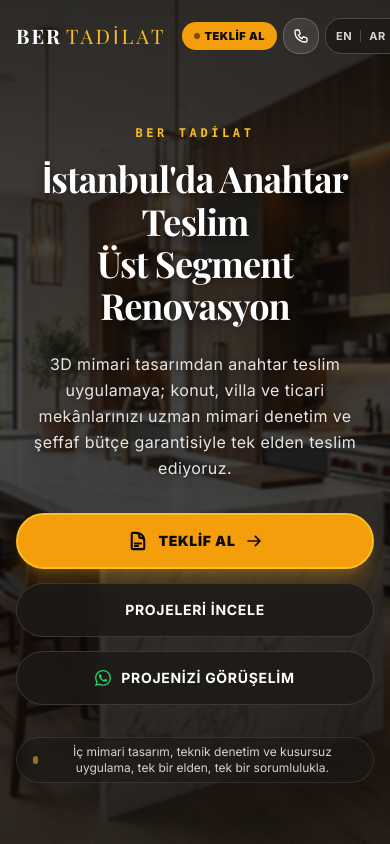
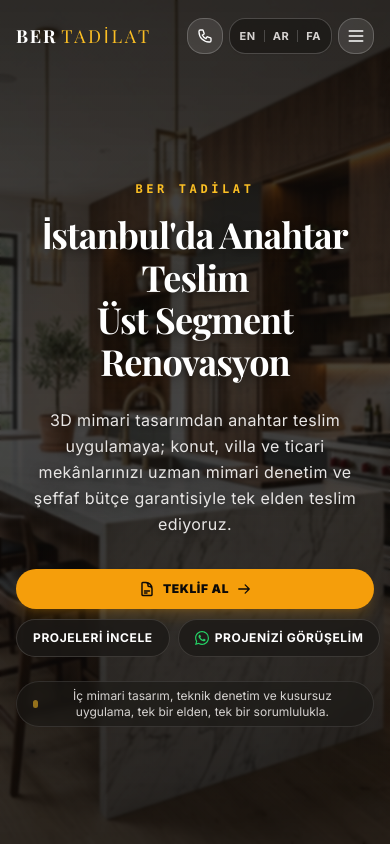
Before and after one commit to yusufcalisir/construction-web, a Next.js app: page / in a window 390 px wide. Shown: the top 844 px of the page. Built offline with nearby package versions, Linux system fonts and the light colour scheme.

Commit message:
fix(mobile): optimize mobile header layout and scale down buttons for mobile

```diff
--- a/components/About.tsx
+++ b/components/About.tsx
@@ -30,7 +30,7 @@ export default function About() {
         {/* CTA */}
         <div>
           <SafeWhatsAppButton
-            className="group inline-flex items-center gap-2.5 px-8 py-4 rounded-full font-bold text-sm bg-stone-900 text-white hover:bg-amber-500 hover:text-stone-950 transition-all duration-300 hover:shadow-xl hover:shadow-amber-500/25 hover:-translate-y-0.5"
+            className="group inline-flex items-center gap-2.5 px-6 sm:px-8 py-3 sm:py-3.5 rounded-full font-bold text-xs sm:text-sm bg-stone-900 text-white hover:bg-amber-500 hover:text-stone-950 transition-all duration-300 hover:shadow-xl hover:shadow-amber-500/25 hover:-translate-y-0.5"
             ariaLabel={t('about.cta')}
           >
             <span>{t('about.cta')}</span>
--- a/components/Contact.tsx
+++ b/components/Contact.tsx
@@ -30,7 +30,7 @@ export default function Contact() {
             {/* Quick WhatsApp Action button */}
             <div className="pt-6">
               <SafeWhatsAppButton
-                className="inline-flex items-center gap-3 px-8 py-4 rounded-xl bg-green-500 hover:bg-green-600 text-white font-bold text-xs tracking-widest uppercase transition-all duration-300 shadow-lg shadow-green-500/20 hover:-translate-y-0.5 active:translate-y-0"
+                className="w-full sm:w-auto inline-flex items-center justify-center gap-2.5 px-6 sm:px-8 py-3.5 sm:py-4 rounded-xl bg-green-500 hover:bg-green-600 text-white font-bold text-xs tracking-widest uppercase transition-all duration-300 shadow-lg shadow-green-500/20 hover:-translate-y-0.5 active:translate-y-0"
               >
                 <svg className="w-5 h-5 fill-current" viewBox="0 0 24 24">
                   <path d="M17.472 14.382c-.297-.149-1.758-.867-2.03-.967-.273-.099-.471-.148-.67.15-.197.297-.767.966-.94 1.164-.173.199-.347.223-.644.075-.297-.15-1.255-.463-2.39-1.475-.883-.788-1.48-1.761-1.653-2.059-.173-.297-.018-.458.13-.606.134-.133.298-.347.446-.52.149-.174.198-.298.298-.497.099-.198.05-.371-.025-.52-.075-.149-.669-1.612-.916-2.207-.242-.579-.487-.5-.669-.51-.173-.008-.371-.01-.57-.01-.198 0-.52.074-.792.372-.272.297-1.04 1.016-1.04 2.479 0 1.462 1.065 2.875 1.213 3.074.149.198 2.096 3.2 5.077 4.487.709.306 1.262.489 1.694.625.712.227 1.36.195 1.871.118.571-.085 1.758-.719 2.006-1.413.248-.694.248-1.289.173-1.413-.074-.124-.272-.198-.57-.347m-5.421 7.403h-.004a9.87 9.87 0 01-5.031-1.378l-.361-.214-3.741.982.998-3.648-.235-.372a9.86 9.86 0 01-1.51-5.26c.001-5.45 4.436-9.884 9.888-9.884 2.64 0 5.122 1.03 6.988 2.898a9.825 9.825 0 012.893 6.994c-.003 5.45-4.437 9.884-9.885 9.884m8.413-18.297A11.815 11.815 0 0012.05 0C5.495 0 .16 5.335.157 11.892c0 2.096.547 4.142 1.588 5.945L.057 24l6.305-1.654a11.882 11.882 0 005.683 1.448h.005c6.554 0 11.89-5.335 11.893-11.893a11.821 11.821 0 00-3.48-8.413Z" />
--- a/components/Hero.tsx
+++ b/components/Hero.tsx
@@ -108,9 +108,9 @@ export default function Hero() {
             {t('hero.subheadline')}
           </p>
 
-          {/* Premium CTA Buttons */}
-          <div className="flex flex-col sm:flex-row items-center justify-center gap-3.5 sm:gap-4 mb-8 w-full sm:w-auto">
-            {/* Primary Large Teklif Al Button */}
+          {/* Hero Premium CTA Buttons */}
+          <div className="flex flex-col sm:flex-row items-center justify-center gap-2.5 sm:gap-3.5 mb-6 sm:mb-8 w-full sm:w-auto max-w-md sm:max-w-none">
+            {/* Primary Teklif Al Button */}
             <a
               href="#on-degerlendirme"
               onClick={(e) => {
@@ -121,17 +121,19 @@ export default function Hero() {
                   window.scrollTo({ top: offsetTop, behavior: 'smooth' })
                 }
               }}
-              className="w-full sm:w-auto inline-flex items-center justify-center gap-2.5 px-9 sm:px-11 py-4 rounded-full font-black text-sm sm:text-base tracking-wider uppercase bg-amber-500 text-stone-950 hover:bg-amber-400 hover:shadow-2xl hover:shadow-amber-500/40 transition-all duration-300 hover:scale-105 active:scale-95 focus:outline-none cursor-pointer border-2 border-amber-400 shadow-xl shadow-amber-500/25"
+              className="w-full sm:w-auto inline-flex items-center justify-center gap-2 px-6 sm:px-8 py-3 sm:py-3.5 rounded-full font-black text-xs sm:text-sm tracking-wider uppercase bg-amber-500 text-stone-950 hover:bg-amber-400 hover:shadow-xl hover:shadow-amber-500/30 transition-all duration-300 hover:scale-105 active:scale-95 focus:outline-none cursor-pointer shadow-lg shadow-amber-500/20"
             >
-              <svg className="w-5 h-5 fill-none stroke-current" strokeWidth={2.5} viewBox="0 0 24 24">
+              <svg className="w-4 h-4 fill-none stroke-current" strokeWidth={2.2} viewBox="0 0 24 24">
                 <path strokeLinecap="round" strokeLinejoin="round" d="M19.5 14.25v-2.625a3.375 3.375 0 00-3.375-3.375h-1.5A1.125 1.125 0 0113.5 7.125v-1.5a3.375 3.375 0 00-3.375-3.375H8.25m0 12.75h7.5m-7.5 3H12M10.5 2.25H5.625c-.621 0-1.125.504-1.125 1.125v17.25c0 .621.504 1.125 1.125 1.125h12.75c.621 0 1.125-.504 1.125-1.125V11.25a9 9 0 00-9-9z" />
               </svg>
               <span>{t('nav.quote')}</span>
-              <svg className="w-4 h-4 fill-none stroke-current" strokeWidth={2.5} viewBox="0 0 24 24">
+              <svg className="w-3.5 h-3.5 fill-none stroke-current" strokeWidth={2.2} viewBox="0 0 24 24">
                 <path strokeLinecap="round" strokeLinejoin="round" d="M14 5l7 7m0 0l-7 7m7-7H3" />
               </svg>
             </a>
 
+            {/* Mobile 2nd row / Desktop side-by-side: Projects & WhatsApp */}
+            <div className="flex items-center gap-2 sm:gap-3 w-full sm:w-auto">
               <a
                 href="#gallery"
                 onClick={(e) => {
@@ -142,20 +144,21 @@ export default function Hero() {
                     window.scrollTo({ top: offsetTop, behavior: 'smooth' })
                   }
                 }}
-              className="w-full sm:w-auto inline-flex items-center justify-center px-7 sm:px-8 py-4 rounded-full font-bold text-sm tracking-wider uppercase bg-stone-900/80 hover:bg-stone-850 text-white border border-stone-700/80 backdrop-blur-md hover:border-amber-400/50 transition-all duration-300 hover:-translate-y-0.5 active:translate-y-0 focus:outline-none cursor-pointer"
+                className="flex-1 sm:flex-initial inline-flex items-center justify-center px-4 sm:px-6 py-2.5 sm:py-3.5 rounded-full font-bold text-xs sm:text-sm tracking-wider uppercase bg-stone-900/80 hover:bg-stone-850 text-white border border-stone-700/80 backdrop-blur-md hover:border-amber-400/50 transition-all duration-300 hover:-translate-y-0.5 active:translate-y-0 focus:outline-none cursor-pointer text-center whitespace-nowrap"
               >
                 {t('hero.btnProjects')}
               </a>
 
               <SafeWhatsAppButton
-              className="w-full sm:w-auto group inline-flex items-center justify-center gap-2.5 px-7 sm:px-8 py-4 rounded-full font-bold text-sm tracking-wider uppercase bg-stone-900/80 hover:bg-stone-850 text-white border border-stone-700/80 backdrop-blur-md hover:border-emerald-400/50 transition-all duration-300 hover:-translate-y-0.5 active:translate-y-0 focus:outline-none"
+                className="flex-1 sm:flex-initial group inline-flex items-center justify-center gap-1.5 sm:gap-2 px-4 sm:px-6 py-2.5 sm:py-3.5 rounded-full font-bold text-xs sm:text-sm tracking-wider uppercase bg-stone-900/80 hover:bg-stone-850 text-white border border-stone-700/80 backdrop-blur-md hover:border-emerald-400/50 transition-all duration-300 hover:-translate-y-0.5 active:translate-y-0 focus:outline-none text-center whitespace-nowrap"
                 ariaLabel={t('hero.btnDiscuss')}
               >
-              <svg className="w-4 h-4 text-[#25D366] fill-current" viewBox="0 0 24 24">
+                <svg className="w-3.5 h-3.5 sm:w-4 sm:h-4 text-[#25D366] fill-current shrink-0" viewBox="0 0 24 24">
                   <path d="M17.472 14.382c-.297-.149-1.758-.867-2.03-.967-.273-.099-.471-.148-.67.15-.197.297-.767.966-.94 1.164-.173.199-.347.223-.644.075-.297-.15-1.255-.463-2.39-1.475-.883-.788-1.48-1.761-1.653-2.059-.173-.297-.018-.458.13-.606.134-.133.298-.347.446-.52.149-.174.198-.298.298-.497.099-.198.05-.371-.025-.52-.075-.149-.669-1.612-.916-2.207-.242-.579-.487-.5-.669-.51-.173-.008-.371-.01-.57-.01-.198 0-.52.074-.792.372-.272.297-1.04 1.016-1.04 2.479 0 1.462 1.065 2.875 1.213 3.074.149.198 2.096 3.2 5.077 4.487.709.306 1.262.489 1.694.625.712.227 1.36.195 1.871.118.571-.085 1.758-.719 2.006-1.413.248-.694.248-1.289.173-1.413-.074-.124-.272-.198-.57-.347m-5.421 7.403h-.004a9.87 9.87 0 01-5.031-1.378l-.361-.214-3.741.982.998-3.648-.235-.372a9.86 9.86 0 01-1.51-5.26c.001-5.45 4.436-9.884 9.888-9.884 2.64 0 5.122 1.03 6.988 2.898a9.825 9.825 0 012.893 6.994c-.003 5.45-4.437 9.884-9.885 9.884m8.413-18.297A11.815 11.815 0 0012.05 0C5.495 0 .16 5.335.157 11.892c0 2.096.547 4.142 1.588 5.945L.057 24l6.305-1.654a11.882 11.882 0 005.683 1.448h.005c6.554 0 11.89-5.335 11.893-11.893a11.821 11.821 0 00-3.48-8.413Z" />
                 </svg>
                 <span>{t('hero.btnDiscuss')}</span>
               </SafeWhatsAppButton>
+            </div>
           </div>
 
           {/* Dynamic rotating slide feature pill */}
--- a/components/Navbar.tsx
+++ b/components/Navbar.tsx
@@ -113,13 +113,13 @@ export default function Navbar() {
         <div className="max-w-7xl mx-auto px-4 sm:px-6 lg:px-8">
           <div className={`flex items-center justify-between transition-all duration-500 ${isScrolled ? 'h-16 sm:h-18 lg:h-20' : 'h-18 sm:h-20 lg:h-24'}`}>
             {/* Logo */}
-            <div className="flex-shrink-0 mr-4 lg:mr-6 xl:mr-8">
+            <div className="flex-shrink-0 mr-2 sm:mr-4 lg:mr-6 xl:mr-8 whitespace-nowrap">
               <a
                 href="#home"
                 onClick={(e) => handleNavClick(e, 'home')}
-                className="flex items-center group focus:outline-none"
+                className="flex items-center group focus:outline-none whitespace-nowrap"
               >
-                <span className={`text-xl sm:text-2xl font-bold tracking-widest leading-none transition-colors duration-500 font-serif ${
+                <span className={`text-lg sm:text-2xl font-bold tracking-widest leading-none transition-colors duration-500 font-serif whitespace-nowrap ${
                   isDark ? 'text-white' : 'text-stone-900'
                 }`}>
                   BER<span className={`${isDark ? 'text-amber-400' : 'text-amber-600'} font-light tracking-[0.15em] ml-1 transition-colors duration-500`}>TADİLAT</span>
@@ -300,16 +300,6 @@ export default function Navbar() {
             <div className="lg:hidden flex items-center gap-1.5 sm:gap-2">
               {!isMobileMenuOpen && (
                 <>
-                  {/* Mobile Direct Teklif Al Button */}
-                  <a
-                    href="#on-degerlendirme"
-                    onClick={(e) => handleNavClick(e, 'on-degerlendirme')}
-                    className="inline-flex items-center gap-1 px-3 py-1.5 rounded-full font-black text-[11px] sm:text-xs uppercase tracking-wider bg-amber-500 hover:bg-amber-400 text-stone-950 shadow-sm shrink-0 active:scale-95 transition-all"
-                  >
-                    <span className="w-1.5 h-1.5 rounded-full bg-stone-950 animate-pulse" />
-                    <span>{t('nav.quote')}</span>
-                  </a>
-
                   <SafePhoneLink
                     variant="icon-button"
                     iconSize="w-4 h-4"
--- a/components/ProjectEvaluation.tsx
+++ b/components/ProjectEvaluation.tsx
@@ -497,7 +497,7 @@ export default function ProjectEvaluation() {
                 <button
                   type="submit"
                   disabled={isSubmitting}
-                  className="w-full sm:w-auto inline-flex items-center justify-center gap-3 px-10 py-4 rounded-full bg-emerald-500 hover:bg-emerald-400 text-stone-950 font-bold text-sm sm:text-base tracking-wider uppercase transition-all duration-300 shadow-xl shadow-emerald-500/20 hover:-translate-y-0.5 active:translate-y-0 disabled:opacity-50 cursor-pointer"
+                  className="w-full sm:w-auto inline-flex items-center justify-center gap-2.5 px-6 sm:px-10 py-3.5 sm:py-4 rounded-full bg-emerald-500 hover:bg-emerald-400 text-stone-950 font-bold text-xs sm:text-sm tracking-wider uppercase transition-all duration-300 shadow-xl shadow-emerald-500/20 hover:-translate-y-0.5 active:translate-y-0 disabled:opacity-50 cursor-pointer"
                 >
                   {isSubmitting ? (
                     <>
--- a/components/WhyBer.tsx
+++ b/components/WhyBer.tsx
@@ -50,7 +50,7 @@ export default function WhyBer() {
           {[1, 2, 3].map((id) => (
             <div
               key={id}
-              className="group relative bg-stone-950/80 rounded-3xl p-8 sm:p-9 border border-stone-800 shadow-xl hover:shadow-2xl hover:border-amber-400/50 transition-all duration-300 flex flex-col justify-between hover:-translate-y-1.5 backdrop-blur-sm"
+              className="group relative bg-stone-950/80 rounded-2xl sm:rounded-3xl p-6 sm:p-9 border border-stone-800 shadow-xl hover:shadow-2xl hover:border-amber-400/50 transition-all duration-300 flex flex-col justify-between hover:-translate-y-1.5 backdrop-blur-sm"
             >
               <div>
                 {/* 5 Stars and Quote icon */}
@@ -104,7 +104,7 @@ export default function WhyBer() {
         {/* CTA */}
         <div className="text-center">
           <SafeWhatsAppButton
-            className="group inline-flex items-center gap-2.5 px-8 py-4 rounded-full font-bold text-sm bg-amber-500 text-stone-950 hover:bg-amber-400 transition-all duration-300 hover:shadow-xl hover:shadow-amber-500/30 hover:-translate-y-0.5"
+            className="group inline-flex items-center gap-2.5 px-6 sm:px-8 py-3 sm:py-3.5 rounded-full font-bold text-xs sm:text-sm bg-amber-500 text-stone-950 hover:bg-amber-400 transition-all duration-300 hover:shadow-xl hover:shadow-amber-500/30 hover:-translate-y-0.5"
             ariaLabel={t('whyber.cta')}
           >
             <span>{t('whyber.cta')}</span>
```
Also changed, not shown: components/Services.tsx (+8 -8 lines). Lines whose indentation alone changed are shown as unchanged.
